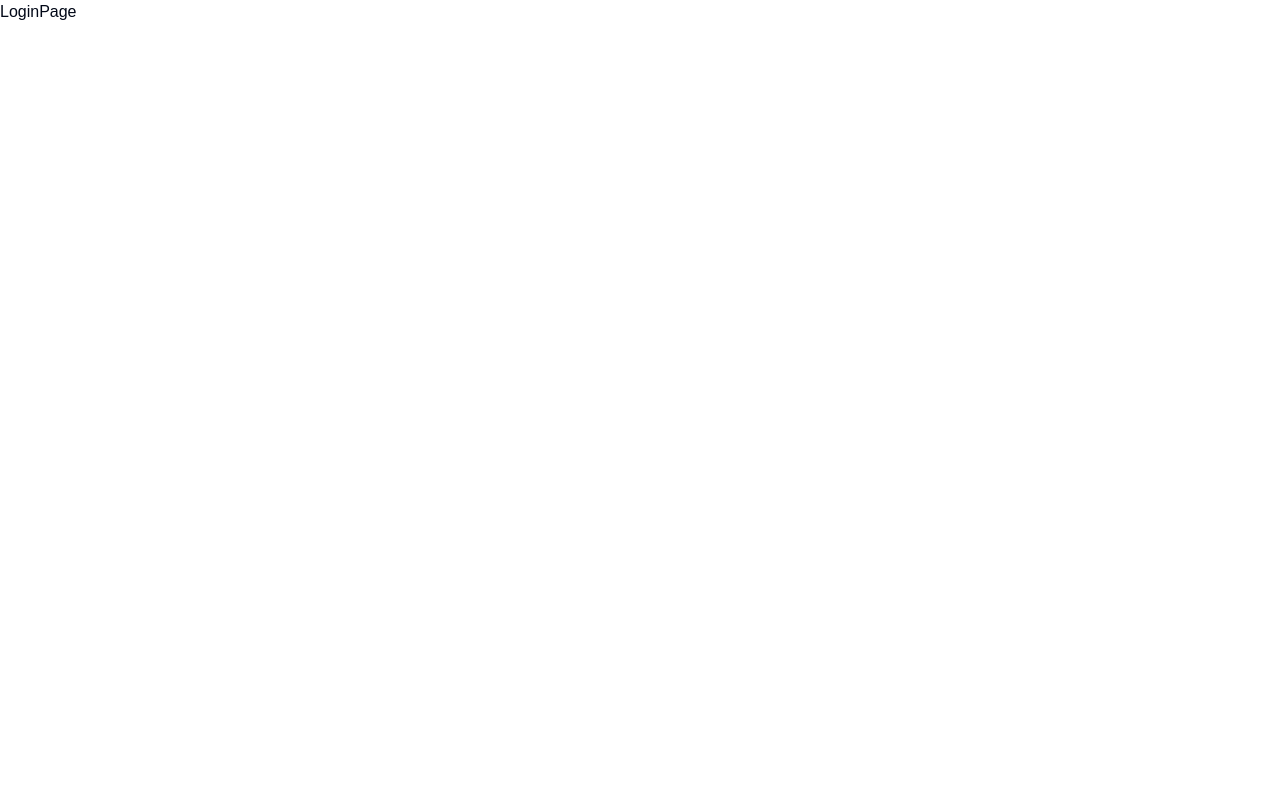
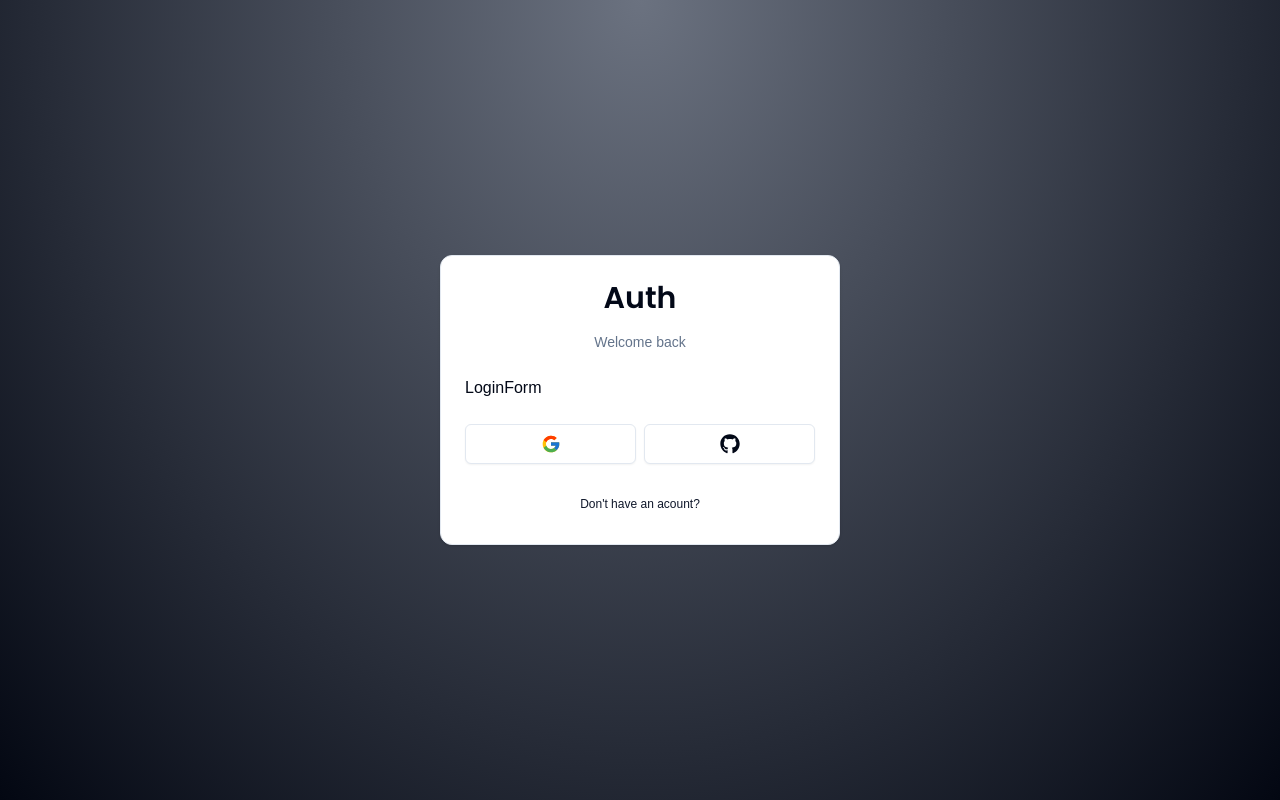
Before and after one commit to youssef-elmelegy/Next-Auth-v5, a Next.js app: page /auth/login in a window 1280 px wide. Built offline with nearby package versions, Linux system fonts and the light colour scheme.

Commit message:
setting the Auth pages mold

```diff
--- /dev/null
+++ b/app/auth/layout.tsx
@@ -0,0 +1,14 @@
+import React, { ReactNode } from "react";
+
+const AuthLayout = ({ children }: { children: React.ReactNode }) => {
+  return (
+    <div
+      className="h-full flex items-center justify-center
+    bg-[radial-gradient(ellipse_at_top,_var(--tw-gradient-stops))] from-gray-500 to-gray-950"
+    >
+      {children}
+    </div>
+  );
+};
+
+export default AuthLayout;
--- a/app/auth/login/page.tsx
+++ b/app/auth/login/page.tsx
@@ -1,5 +1,7 @@
+import LoginForm from "@/components/auth/login-form";
+
 const LoginPage = () => {
-  return <div>LoginPage</div>;
+  return <LoginForm />;
 };
 
 export default LoginPage;
--- /dev/null
+++ b/components/auth/Header.tsx
@@ -0,0 +1,21 @@
+import { Poppins } from "next/font/google";
+
+import { cn } from "@/lib/utils";
+
+const font = Poppins({
+  subsets: ["latin"],
+  weight: ["600"],
+});
+
+interface HeaderProps {
+  label: string;
+}
+
+export const Header = ({ label }: HeaderProps) => {
+  return (
+    <div className="w-full flex flex-col gap-y-4 items-center justify-center">
+      <h1 className={cn("text-3xl font-semibold", font.className)}>Auth</h1>
+      <p className="text-muted-foreground text-sm">{label}</p>
+    </div>
+  );
+};
--- /dev/null
+++ b/components/auth/back-button.tsx
@@ -0,0 +1,17 @@
+"use client";
+
+import Link from "next/link";
+import { Button } from "../ui/button";
+
+interface BackButtonProps {
+  href: string;
+  label: string;
+}
+
+export const BackButton = ({ href, label }: BackButtonProps) => {
+  return (
+    <Button variant="link" className="font-normal w-full" size="sm" asChild>
+      <Link href={href}>{label}</Link>
+    </Button>
+  );
+};
--- /dev/null
+++ b/components/auth/card-wrapper.tsx
@@ -0,0 +1,40 @@
+"use client";
+
+import { Card, CardContent, CardHeader, CardFooter } from "../ui/card";
+import { BackButton } from "./back-button";
+import { Header } from "./Header";
+import { Social } from "./social";
+
+interface CardWrapperProps {
+  children: React.ReactNode;
+  headerLabel: string;
+  backButtonLabel: string;
+  backButtonHref: string;
+  showSocial?: boolean;
+}
+
+export const CardWraper = ({
+  children,
+  headerLabel,
+  backButtonLabel,
+  backButtonHref,
+  showSocial,
+}: CardWrapperProps) => {
+  return (
+    <Card className="w-[400px] shodow-md">
+      <CardHeader>
+        {" "}
+        <Header label={headerLabel} />{" "}
+      </CardHeader>
+      <CardContent>{children}</CardContent>
+      {showSocial && (
+        <CardFooter>
+          <Social />
+        </CardFooter>
+      )}
+      <CardFooter>
+        <BackButton label={backButtonLabel} href={backButtonHref} />
+      </CardFooter>
+    </Card>
+  );
+};
--- /dev/null
+++ b/components/auth/login-form.tsx
@@ -0,0 +1,16 @@
+import { CardWraper } from "./card-wrapper";
+
+const LoginForm = () => {
+  return (
+    <CardWraper
+      headerLabel="Welcome back"
+      backButtonLabel="Don't have an acount?"
+      backButtonHref="/auth/register"
+      showSocial
+    >
+      LoginForm
+    </CardWraper>
+  );
+};
+
+export default LoginForm;
--- /dev/null
+++ b/components/auth/social.tsx
@@ -0,0 +1,20 @@
+"use client";
+
+import { FcGoogle } from "react-icons/fc";
+import { FaGithub } from "react-icons/fa";
+import { Button } from "../ui/button";
+
+export const Social = () => {
+  return (
+    <div className="flex items-center w-full gap-x-2">
+      <Button size="lg" className="w-full" variant="outline" onClick={() => {}}>
+        {" "}
+        <FcGoogle className="h-5 w-5" />
+      </Button>
+      <Button size="lg" className="w-full" variant="outline" onClick={() => {}}>
+        {" "}
+        <FaGithub className="h-5 w-5" />
+      </Button>
+    </div>
+  );
+};
--- /dev/null
+++ b/components/ui/card.tsx
@@ -0,0 +1,76 @@
+import * as React from "react"
+
+import { cn } from "@/lib/utils"
+
+const Card = React.forwardRef<
+  HTMLDivElement,
+  React.HTMLAttributes<HTMLDivElement>
+>(({ className, ...props }, ref) => (
+  <div
+    ref={ref}
+    className={cn(
+      "rounded-xl border bg-card text-card-foreground shadow",
+      className
+    )}
+    {...props}
+  />
+))
+Card.displayName = "Card"
+
+const CardHeader = React.forwardRef<
+  HTMLDivElement,
+  React.HTMLAttributes<HTMLDivElement>
+>(({ className, ...props }, ref) => (
+  <div
+    ref={ref}
+    className={cn("flex flex-col space-y-1.5 p-6", className)}
+    {...props}
+  />
+))
+CardHeader.displayName = "CardHeader"
+
+const CardTitle = React.forwardRef<
+  HTMLParagraphElement,
+  React.HTMLAttributes<HTMLHeadingElement>
+>(({ className, ...props }, ref) => (
+  <h3
+    ref={ref}
+    className={cn("font-semibold leading-none tracking-tight", className)}
+    {...props}
+  />
+))
+CardTitle.displayName = "CardTitle"
+
+const CardDescription = React.forwardRef<
+  HTMLParagraphElement,
+  React.HTMLAttributes<HTMLParagraphElement>
+>(({ className, ...props }, ref) => (
+  <p
+    ref={ref}
+    className={cn("text-sm text-muted-foreground", className)}
+    {...props}
+  />
+))
+CardDescription.displayName = "CardDescription"
+
+const CardContent = React.forwardRef<
+  HTMLDivElement,
+  React.HTMLAttributes<HTMLDivElement>
+>(({ className, ...props }, ref) => (
+  <div ref={ref} className={cn("p-6 pt-0", className)} {...props} />
+))
+CardContent.displayName = "CardContent"
+
+const CardFooter = React.forwardRef<
+  HTMLDivElement,
+  React.HTMLAttributes<HTMLDivElement>
+>(({ className, ...props }, ref) => (
+  <div
+    ref={ref}
+    className={cn("flex items-center p-6 pt-0", className)}
+    {...props}
+  />
+))
+CardFooter.displayName = "CardFooter"
+
+export { Card, CardHeader, CardFooter, CardTitle, CardDescription, CardContent }
--- a/package.json
+++ b/package.json
@@ -17,6 +17,7 @@
     "next": "14.2.13",
     "react": "^18",
     "react-dom": "^18",
+    "react-icons": "^5.3.0",
     "tailwind-merge": "^2.5.2",
     "tailwindcss-animate": "^1.0.7"
   },
```
Also changed, not shown: 1 other file (tests, documents, lock files or other folders).
